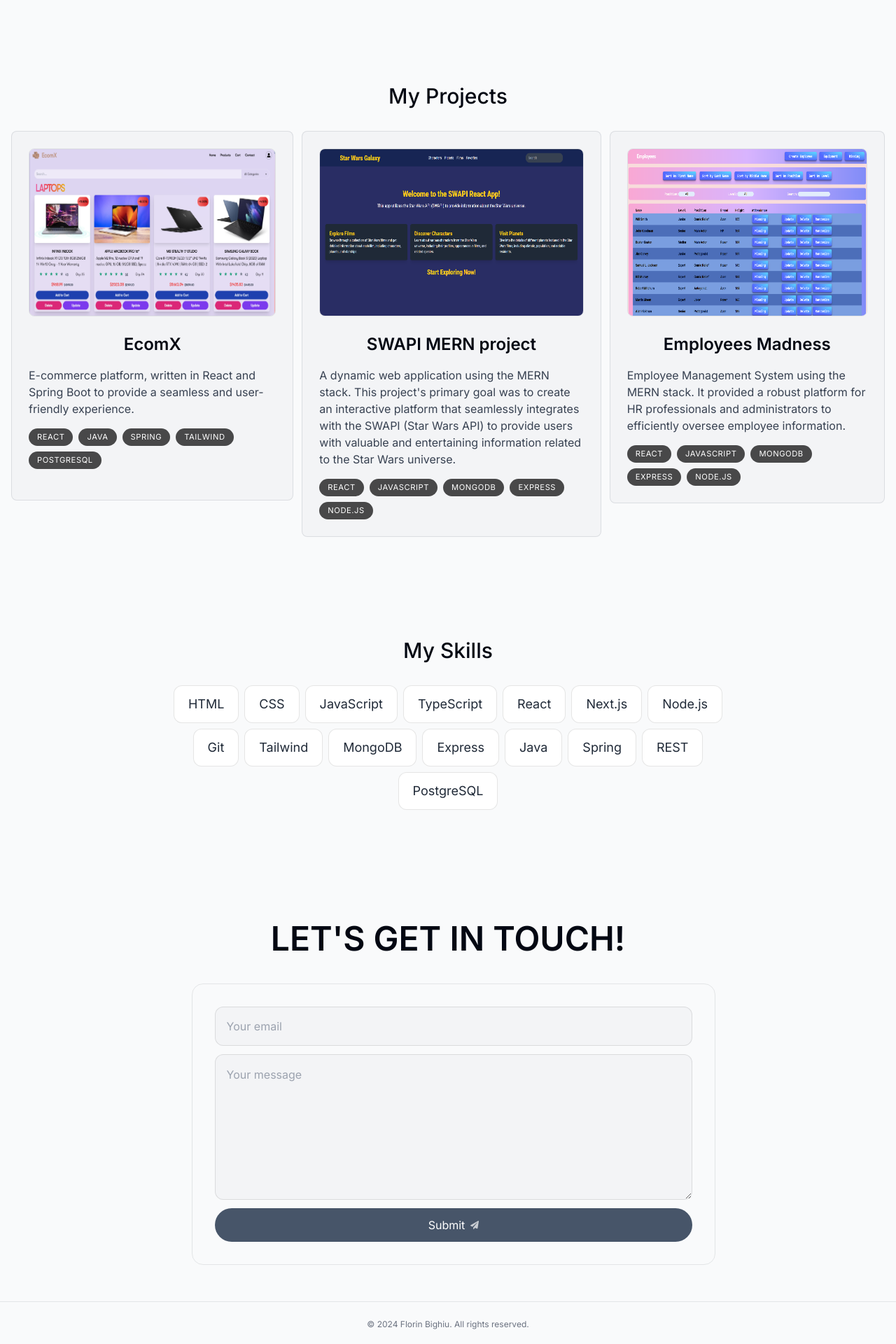
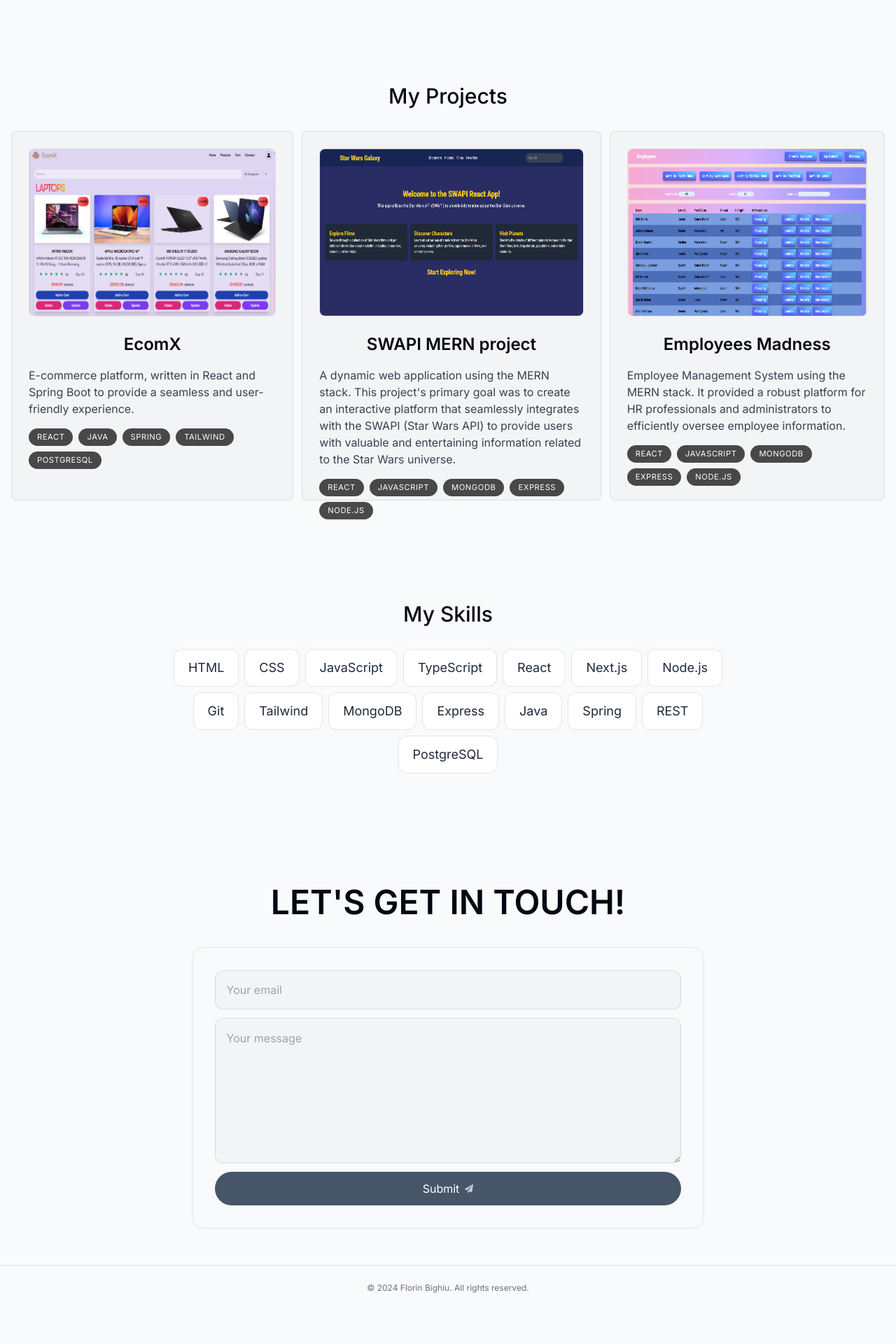
Before and after one commit to florinbighiu/portofolio, a Next.js app: page / in a window 1280 px wide. Shown: the part 1519-3439 px from the top of the page at 70% size. After the commit the page ends 3387 px from the top, so only its background shows below. Built offline with nearby package versions, Linux system fonts and the light colour scheme.

Commit message:
Added links to projects github page

```diff
--- a/components/contact.tsx
+++ b/components/contact.tsx
@@ -29,7 +29,7 @@ export default function Contact() {
         once: true,
       }}>
       <h2 className="text-5xl dark:text-white font-semibold uppercase mb-5">Let's get in touch!</h2>
-      <div className="flex dark:text-black mx-2 mt-10 bg-transparent border border-gray-800/10 dark:border-gray-100/10 min-w-full dark:text-white/80 text-black flex-col justify-center p-8 rounded-2xl">
+      <div className="flex dark:text-black mx-2 mt-10 bg-transparent border border-gray-800/10 dark:border-gray-100/10 dark:text-white/80 text-black flex-col justify-center p-8 rounded-2xl">
         <form
           className="flex flex-col "
           action={async (formData) => {
--- a/components/project.tsx
+++ b/components/project.tsx
@@ -3,11 +3,12 @@
 import { useRef } from "react";
 import { projectsData } from "@/lib/data";
 import Image from "next/image";
+import Link from "next/link";
 import { motion, useScroll, useTransform } from "framer-motion";
 
 type ProjectProps = (typeof projectsData)[number];
 
-export default function Project({ title, description, tags, imageUrl }: ProjectProps) {
+export default function Project({ title, description, tags, imageUrl, url }: ProjectProps) {
   const ref = useRef<HTMLDivElement>(null);
   const { scrollYProgress } = useScroll({
     target: ref,
@@ -24,13 +25,15 @@ export default function Project({ title, description, tags, imageUrl }: ProjectP
         opacity: opacityProgess,
       }}
       className="flex flex-col items-center mb-8 last:mb-0">
-      <div className="bg-gray-100 dark:bg-transparent border dark:border-gray-200/10 border-gray-900/10 rounded-lg min-h-[33rem]">
+      <div className="bg-gray-100 dark:bg-transparent border dark:border-gray-200/10 border-gray-900/10 rounded-lg h-[33rem]">
         <div className="w-full px-6 pt-6">
-          <Image
-            src={imageUrl}
-            alt="Project image"
-            className="rounded-lg h-[15rem] object-fit border border-gray-700/10 hover:scale-105 transition-all"
-          />
+          <Link href={url}>
+            <Image
+              src={imageUrl}
+              alt="Project image"
+              className="rounded-lg h-[15rem] object-fit border border-gray-700/10 cursor-pointer hover:scale-105 transition-all"
+            />
+          </Link>
         </div>
         <section className="p-6 transition dark:text-white ">
           <h3 className="text-2xl text-center font-semibold mb-4">{title}</h3>
--- a/lib/data.ts
+++ b/lib/data.ts
@@ -32,6 +32,7 @@ export const projectsData = [
       "E-commerce platform, written in React and Spring Boot to provide a seamless and user-friendly experience.",
     tags: ["React", "Java", "Spring", "Tailwind", "PostgreSQL"],
     imageUrl: ecommergeImg,
+    url: "https://github.com/florinbighiu/El-proyecte-grande",
   },
   {
     title: "SWAPI MERN project",
@@ -39,6 +40,7 @@ export const projectsData = [
       "A dynamic web application using the MERN stack. This project's primary goal was to create an interactive platform that seamlessly integrates with the SWAPI (Star Wars API) to provide users with valuable and entertaining information related to the Star Wars universe.",
     tags: ["React", "JavaScript", "MongoDB", "Express", "Node.js"],
     imageUrl: starWarsImg,
+    url:""
   },
   {
     title: "Employees Madness",
@@ -46,6 +48,7 @@ export const projectsData = [
       "Employee Management System using the MERN stack. It provided a robust platform for HR professionals and administrators to efficiently oversee employee information.",
     tags: ["React", "JavaScript", "MongoDB", "Express", "Node.js"],
     imageUrl: employeesImg,
+    url: ""
   },
 ] as const;
 
```
